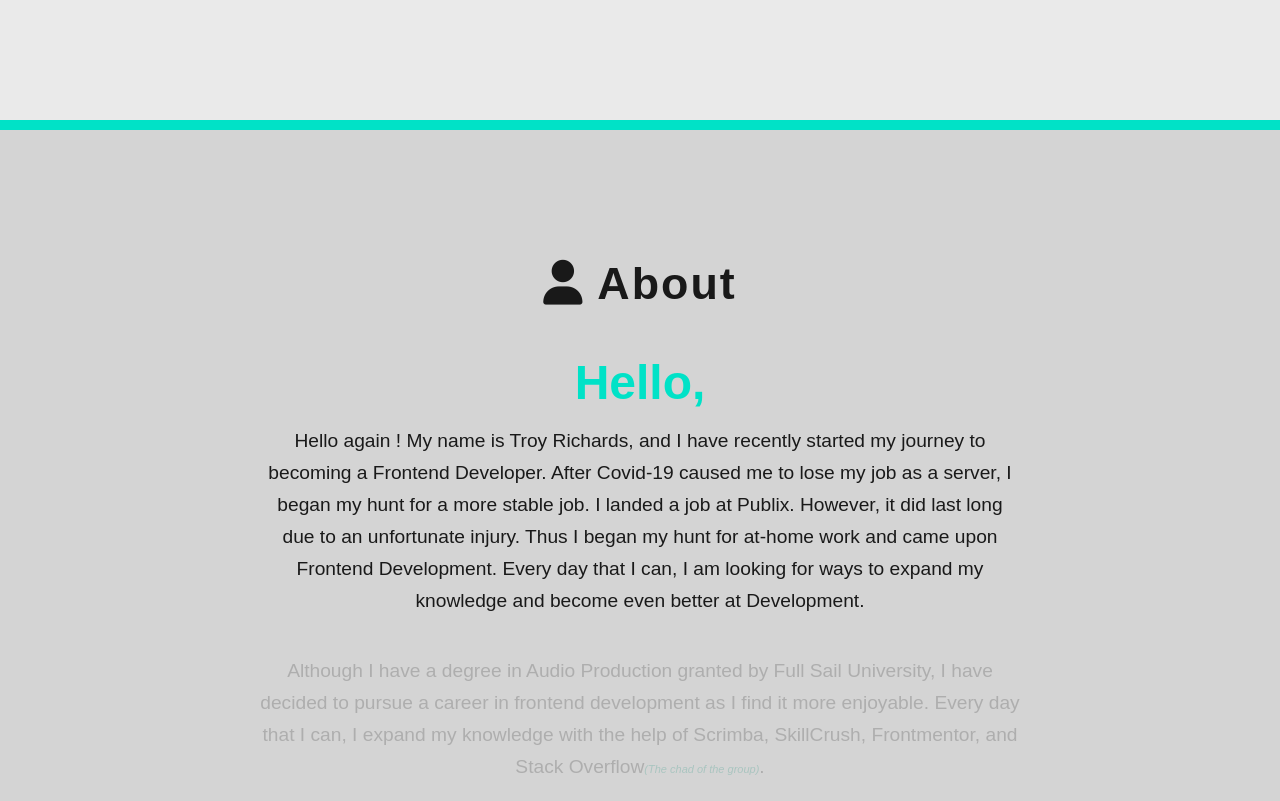
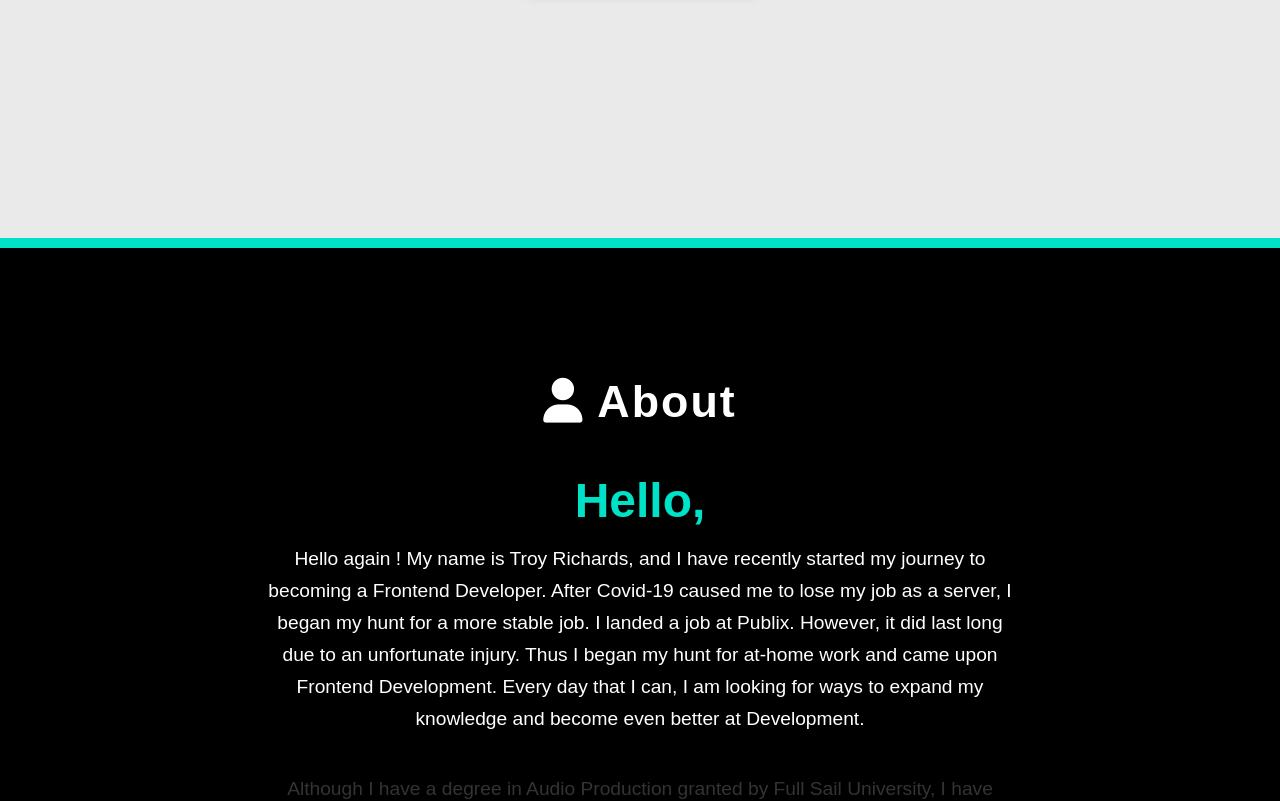
Before and after one commit to TroyRichardsDA/Portfolio-React-Revamp, a React (Create React App) app: page / in a window 1280 px wide. Shown: the part 680-1481 px from the top of the page. Built offline with nearby package versions, Linux system fonts and the light colour scheme.

Commit message:
Edited about background color

```diff
--- a/src/Components/About/About.js
+++ b/src/Components/About/About.js
@@ -7,7 +7,6 @@ import {
   TextContainer,
   Wrapper,
 } from "./AboutStyles";
-import { useEffect } from "react/cjs/react.development";
 import { useRef } from "react";
 import { useContext } from "react";
 import { ScrollContext } from "../../Context/ScrollObsever";
--- a/src/Components/About/AboutStyles.js
+++ b/src/Components/About/AboutStyles.js
@@ -3,8 +3,9 @@ import { tablet, desktop } from "../../responsive";
 import { motion } from "framer-motion";
 
 export const Container = styled.section`
-  background-color: var(--second-BG);
+  background-color: var(--thrid-BG);
   padding: var(--containerPadding);
+  min-height: 100vh;
 
   border-top: 10px solid var(--highlightColor);
 `;
@@ -17,6 +18,8 @@ export const Wrapper = styled(motion.div)`
 `;
 
 export const Header = styled.h2`
+  color: white;
+
   margin-bottom: 4rem;
 
   letter-spacing: 2px;
@@ -62,5 +65,10 @@ export const TextContainer = styled.div`
 `;
 
 export const Text = styled.p`
+  color: white;
   transition: 0.3s;
+
+  cur &:hover {
+    opacity: 1 !important;
+  }
 `;
--- a/src/Components/Navbar/NavStyles.js
+++ b/src/Components/Navbar/NavStyles.js
@@ -3,7 +3,7 @@ import { tablet } from "../../responsive";
 
 export const Container = styled.nav`
   width: 100%;
-  position: fixed;
+  position: sticky;
   top: 0;
   left: 0;
 
--- a/src/index.css
+++ b/src/index.css
@@ -1,6 +1,7 @@
 :root {
   --main-BG: #eaeaea;
   --second-BG: #d4d4d4;
+  --thrid-BG:#000000 ;
   --highlightColor: #00e2c7;
   --dimHighlightColor: rgb(0, 137, 112);
   --BrighterText: #f3f3f3;
```
